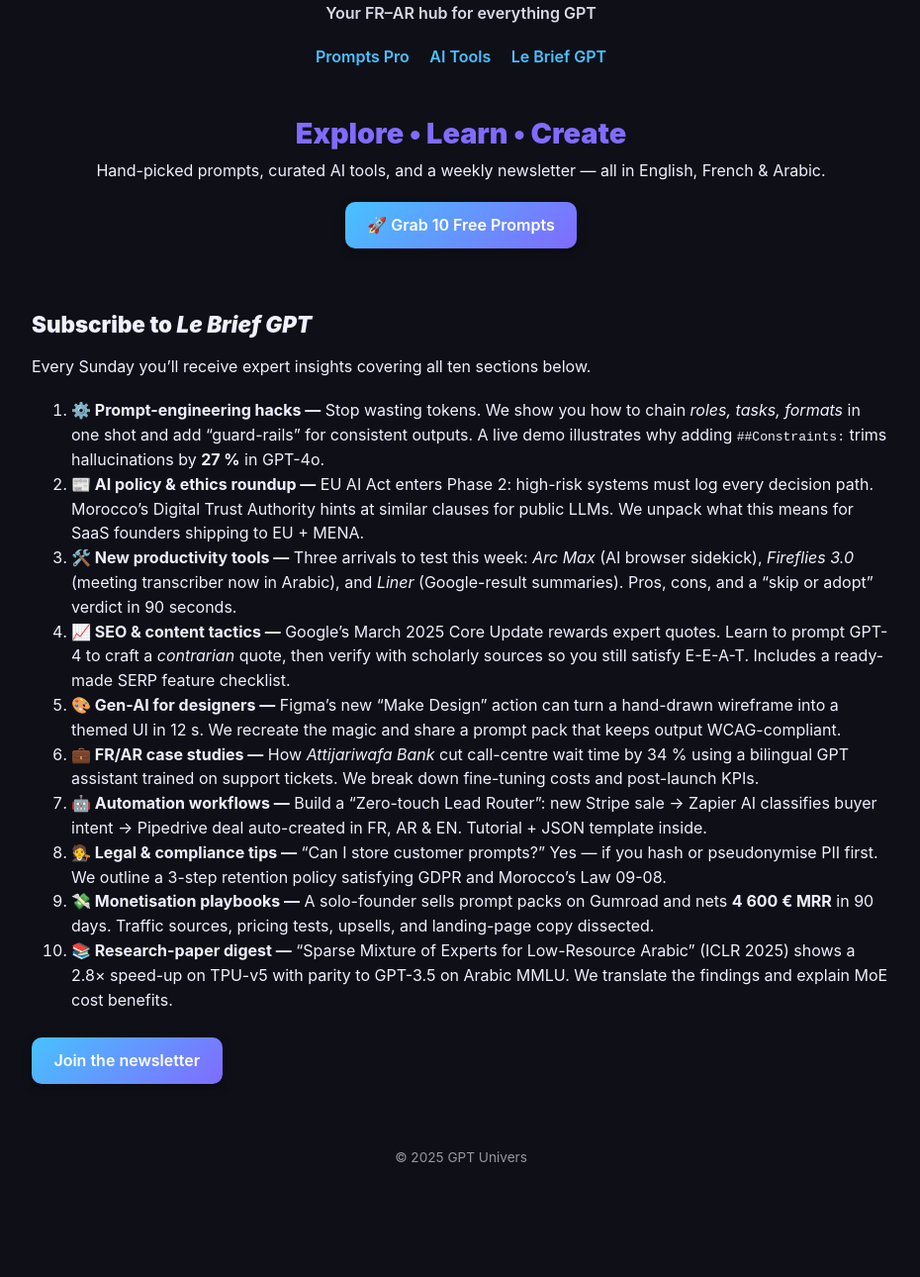
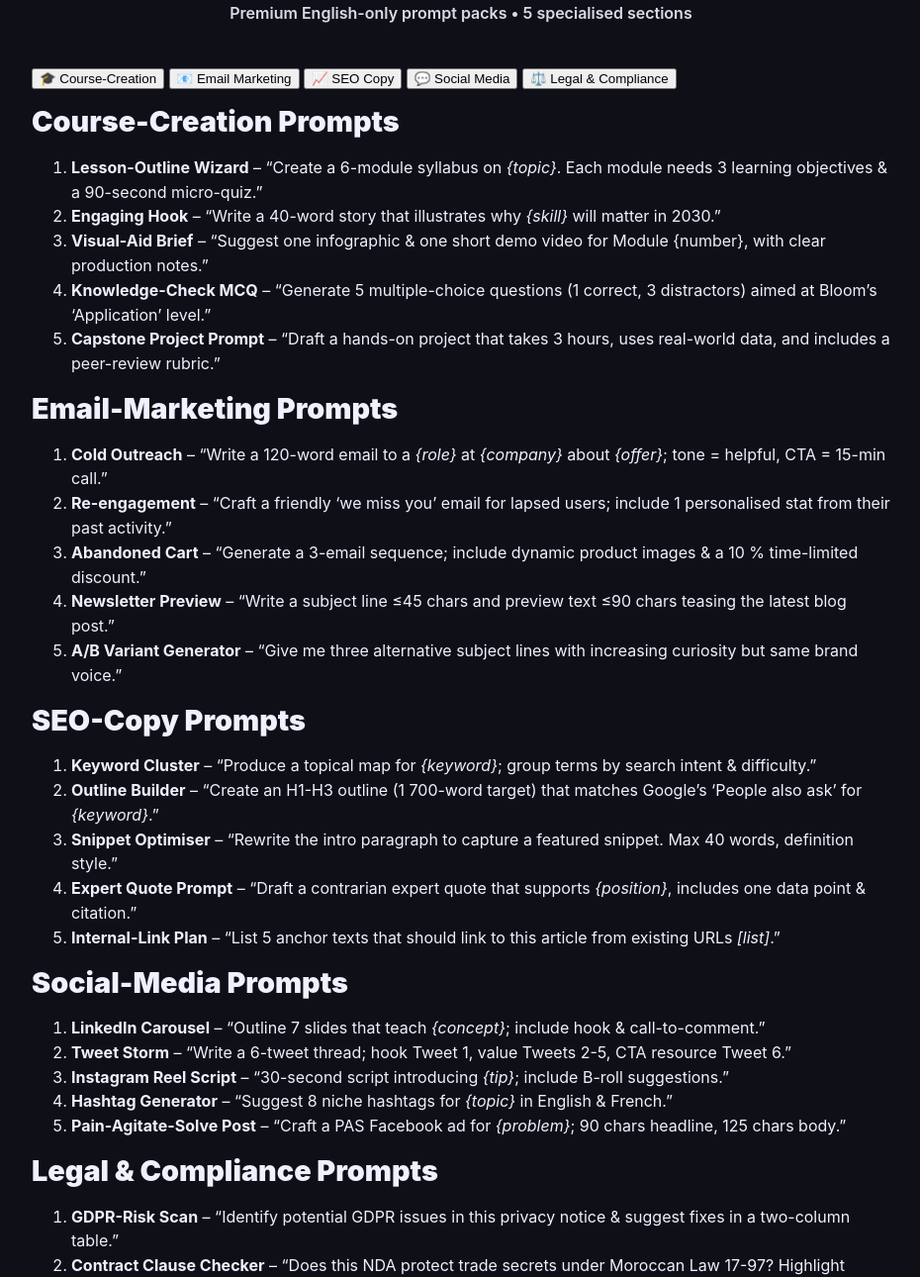
Before and after one commit to DiLa07-WW/gptunivers.com, a plain HTML site: page index.html in a window 1280 px wide. Shown: the part 101-1391 px from the top of the page at 99% size, without its empty margins (174-1104 px from the left). Before the commit the page ends 1345 px from the top, so only its background shows below. Drawn offline with Linux system fonts and the light colour scheme.

Commit message:
Update index.html

```diff
--- a/index.html
+++ b/index.html
@@ -2,70 +2,99 @@
 <html lang="en">
 <head>
   <meta charset="utf-8">
-  <title>GPT Univers — Home</title>
+  <title>GPT Univers · Prompt Hub</title>
   <link rel="stylesheet" href="assets/style.css">
 </head>
 
 <body>
-<!-- ========== HEADER ========== -->
 <header>
-  <h1><span class="accent">GPT Univers</span></h1>
-  <p class="tagline">Your FR–AR hub for everything GPT</p>
-
-  <nav>
-    <a href="prompts/">Prompts Pro</a>
-    <a href="tools/">AI Tools</a>
-    <a href="#newsletter">Le Brief GPT</a>
-  </nav>
+  <h1 class="site-title">GPT Univers</h1>
+  <p class="tagline">Premium English-only prompt packs • 5 specialised sections</p>
 </header>
 
-<!-- ========== HERO ========== -->
 <main>
-  <section class="hero">
-    <h2>Explore • Learn • Create</h2>
-    <p>Hand-picked prompts, curated AI tools, and a weekly newsletter — all in English, French & Arabic.</p>
-    <a class="cta" href="prompts/">🚀 Grab 10 Free Prompts</a>
+  <!-- ===== Tabs ===== -->
+  <nav class="tab-bar" id="tabs">
+    <button class="tab active" data-target="courses">🎓 Course-Creation</button>
+    <button class="tab" data-target="email">📧 Email Marketing</button>
+    <button class="tab" data-target="seo">📈 SEO Copy</button>
+    <button class="tab" data-target="social">💬 Social Media</button>
+    <button class="tab" data-target="legal">⚖️ Legal & Compliance</button>
+  </nav>
+
+  <!-- ===== Content panels ===== -->
+  <section class="panel active" id="courses">
+    <h2>Course-Creation Prompts</h2>
+    <ol>
+      <li><strong>Lesson-Outline Wizard</strong> – “Create a 6-module syllabus on <em>{topic}</em>. Each module needs 3 learning objectives & a 90-second micro-quiz.”</li>
+      <li><strong>Engaging Hook</strong> – “Write a 40-word story that illustrates why <em>{skill}</em> will matter in 2030.”</li>
+      <li><strong>Visual-Aid Brief</strong> – “Suggest one infographic & one short demo video for Module {number}, with clear production notes.”</li>
+      <li><strong>Knowledge-Check MCQ</strong> – “Generate 5 multiple-choice questions (1 correct, 3 distractors) aimed at Bloom’s ‘Application’ level.”</li>
+      <li><strong>Capstone Project Prompt</strong> – “Draft a hands-on project that takes 3 hours, uses real-world data, and includes a peer-review rubric.”</li>
+    </ol>
   </section>
 
-  <!-- ========== NEWSLETTER ========== -->
-  <section id="newsletter" class="newsletter">
-    <h3>Subscribe to <em>Le Brief GPT</em></h3>
-    <p>Every Sunday you’ll receive expert insights covering all ten sections below.</p>
+  <section class="panel" id="email">
+    <h2>Email-Marketing Prompts</h2>
+    <ol>
+      <li><strong>Cold Outreach</strong> – “Write a 120-word email to a <em>{role}</em> at <em>{company}</em> about <em>{offer}</em>; tone = helpful, CTA = 15-min call.”</li>
+      <li><strong>Re-engagement</strong> – “Craft a friendly ‘we miss you’ email for lapsed users; include 1 personalised stat from their past activity.”</li>
+      <li><strong>Abandoned Cart</strong> – “Generate a 3-email sequence; include dynamic product images & a 10 % time-limited discount.”</li>
+      <li><strong>Newsletter Preview</strong> – “Write a subject line ≤45 chars and preview text ≤90 chars teasing the latest blog post.”</li>
+      <li><strong>A/B Variant Generator</strong> – “Give me three alternative subject lines with increasing curiosity but same brand voice.”</li>
+    </ol>
+  </section>
 
-    <ol class="brief-topics">
-      <li><strong>⚙️ Prompt-engineering hacks —</strong> Stop wasting tokens. We show you how to chain <em>roles, tasks, formats</em> in one shot and add “guard-rails” for consistent outputs. A live demo illustrates why adding <code>##Constraints:</code> trims hallucinations by <strong>27 %</strong> in GPT-4o.</li>
+  <section class="panel" id="seo">
+    <h2>SEO-Copy Prompts</h2>
+    <ol>
+      <li><strong>Keyword Cluster</strong> – “Produce a topical map for <em>{keyword}</em>; group terms by search intent & difficulty.”</li>
+      <li><strong>Outline Builder</strong> – “Create an H1-H3 outline (1 700-word target) that matches Google’s ‘People also ask’ for <em>{keyword}</em>.”</li>
+      <li><strong>Snippet Optimiser</strong> – “Rewrite the intro paragraph to capture a featured snippet. Max 40 words, definition style.”</li>
+      <li><strong>Expert Quote Prompt</strong> – “Draft a contrarian expert quote that supports <em>{position}</em>, includes one data point & citation.”</li>
+      <li><strong>Internal-Link Plan</strong> – “List 5 anchor texts that should link to this article from existing URLs <em>[list]</em>.”</li>
+    </ol>
+  </section>
 
-      <li><strong>📰 AI policy &amp; ethics roundup —</strong> EU AI Act enters Phase 2: high-risk systems must log every decision path. Morocco’s Digital Trust Authority hints at similar clauses for public LLMs. We unpack what this means for SaaS founders shipping to EU + MENA.</li>
+  <section class="panel" id="social">
+    <h2>Social-Media Prompts</h2>
+    <ol>
+      <li><strong>LinkedIn Carousel</strong> – “Outline 7 slides that teach <em>{concept}</em>; include hook & call-to-comment.”</li>
+      <li><strong>Tweet Storm</strong> – “Write a 6-tweet thread; hook Tweet 1, value Tweets 2-5, CTA resource Tweet 6.”</li>
+      <li><strong>Instagram Reel Script</strong> – “30-second script introducing <em>{tip}</em>; include B-roll suggestions.”</li>
+      <li><strong>Hashtag Generator</strong> – “Suggest 8 niche hashtags for <em>{topic}</em> in English & French.”</li>
+      <li><strong>Pain-Agitate-Solve Post</strong> – “Craft a PAS Facebook ad for <em>{problem}</em>; 90 chars headline, 125 chars body.”</li>
+    </ol>
+  </section>
 
-      <li><strong>🛠️ New productivity tools —</strong> Three arrivals to test this week: <em>Arc Max</em> (AI browser sidekick), <em>Fireflies 3.0</em> (meeting transcriber now in Arabic), and <em>Liner</em> (Google-result summaries). Pros, cons, and a “skip or adopt” verdict in 90 seconds.</li>
-
-      <li><strong>📈 SEO &amp; content tactics —</strong> Google’s March 2025 Core Update rewards expert quotes. Learn to prompt GPT-4 to craft a <em>contrarian</em> quote, then verify with scholarly sources so you still satisfy E-E-A-T. Includes a ready-made SERP feature checklist.</li>
-
-      <li><strong>🎨 Gen-AI for designers —</strong> Figma’s new “Make Design” action can turn a hand-drawn wireframe into a themed UI in 12 s. We recreate the magic and share a prompt pack that keeps output WCAG-compliant.</li>
-
-      <li><strong>💼 FR/AR case studies —</strong> How <em>Attijariwafa Bank</em> cut call-centre wait time by 34 % using a bilingual GPT assistant trained on support tickets. We break down fine-tuning costs and post-launch KPIs.</li>
-
-      <li><strong>🤖 Automation workflows —</strong> Build a “Zero-touch Lead Router”: new Stripe sale → Zapier AI classifies buyer intent → Pipedrive deal auto-created in FR, AR &amp; EN. Tutorial + JSON template inside.</li>
-
-      <li><strong>🧑‍⚖️ Legal &amp; compliance tips —</strong> “Can I store customer prompts?” Yes — if you hash or pseudonymise PII first. We outline a 3-step retention policy satisfying GDPR and Morocco’s Law 09-08.</li>
-
-      <li><strong>💸 Monetisation playbooks —</strong> A solo-founder sells prompt packs on Gumroad and nets <strong>4 600 € MRR</strong> in 90 days. Traffic sources, pricing tests, upsells, and landing-page copy dissected.</li>
-
-      <li><strong>📚 Research-paper digest —</strong> “Sparse Mixture of Experts for Low-Resource Arabic” (ICLR 2025) shows a 2.8× speed-up on TPU-v5 with parity to GPT-3.5 on Arabic MMLU. We translate the findings and explain MoE cost benefits.</li>
+  <section class="panel" id="legal">
+    <h2>Legal & Compliance Prompts</h2>
+    <ol>
+      <li><strong>GDPR-Risk Scan</strong> – “Identify potential GDPR issues in this privacy notice & suggest fixes in a two-column table.”</li>
+      <li><strong>Contract Clause Checker</strong> – “Does this NDA protect trade secrets under Moroccan Law 17-97? Highlight gaps.”</li>
+      <li><strong>Policy Summary</strong> – “Summarise the attached policy in ≤200 words and add 3 compliance KPIs.”</li>
+      <li><strong>Terms v2 Diff</strong> – “Compare v1 & v2 of these Terms of Service; list only material changes.”</li>
+      <li><strong>Risk Matrix</strong> – “Create a 3×3 risk matrix for launching an AI chatbot in healthcare; rate impact vs likelihood.”</li>
     </ol>
-
-
-    <p style="margin-top:1.6rem">
-  <a class="cta" href="https://gptunivers.substack.com" target="_blank">
-    Join the newsletter
-  </a>
-</p>
   </section>
 </main>
 
-<!-- ========== FOOTER ========== -->
-<footer>
-  © 2025 GPT Univers
-</footer>
+<!-- ===== Tiny JS for tab switching ===== -->
+<script>
+document.querySelectorAll('.tab').forEach(btn =>
+  btn.addEventListener('click', () => {
+    // activate tab
+    document.querySelectorAll('.tab').forEach(b=>b.classList.remove('active'));
+    btn.classList.add('active');
+    // show panel
+    document.querySelectorAll('.panel').forEach(p=>p.classList.remove('active'));
+    document.getElementById(btn.dataset.target).classList.add('active');
+    // scroll into view on mobile
+    document.getElementById(btn.dataset.target).scrollIntoView({behavior:'smooth', block:'start'});
+  })
+);
+</script>
+
+<footer>© 2025 GPT Univers</footer>
 </body>
 </html>
```
